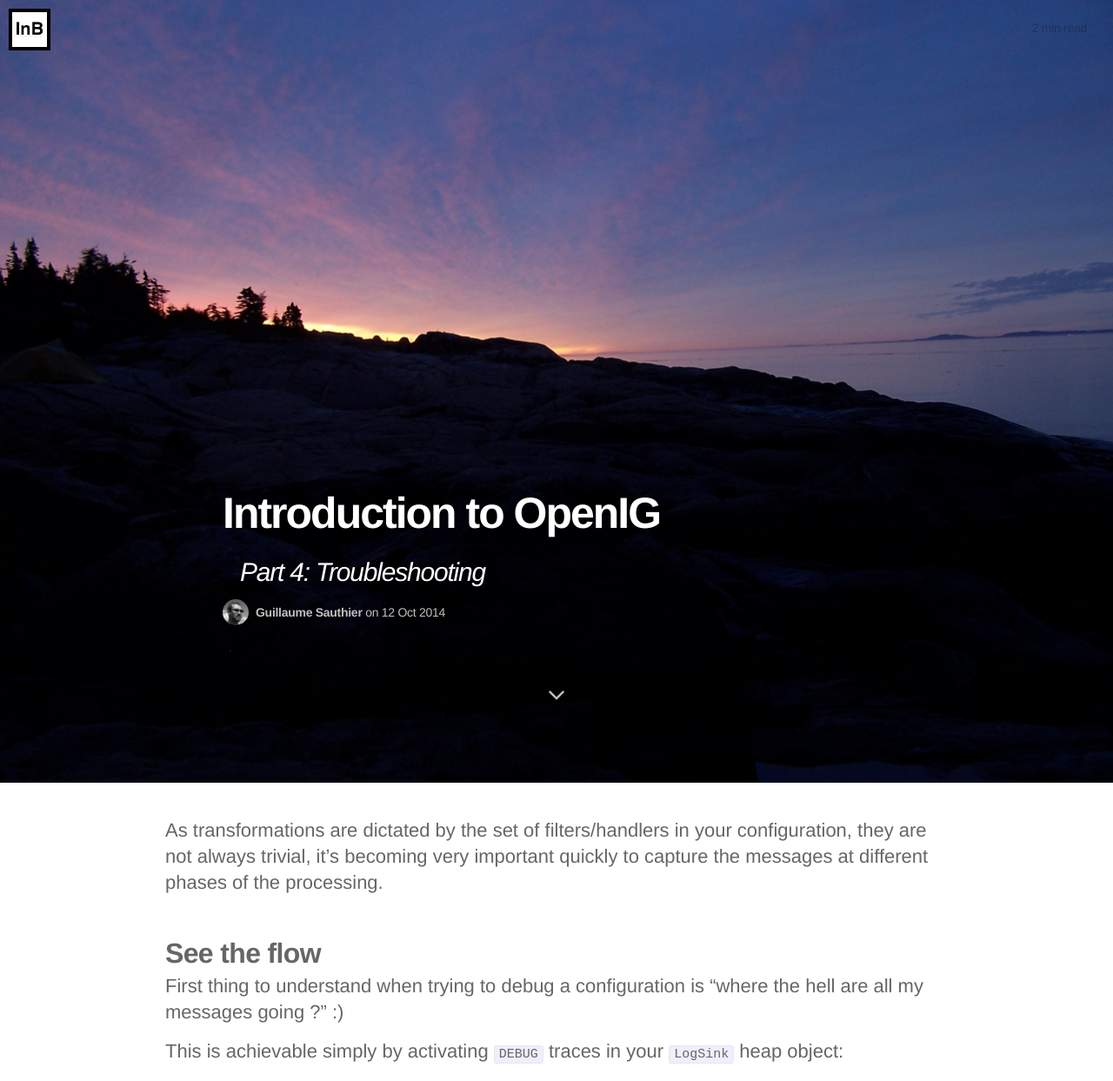
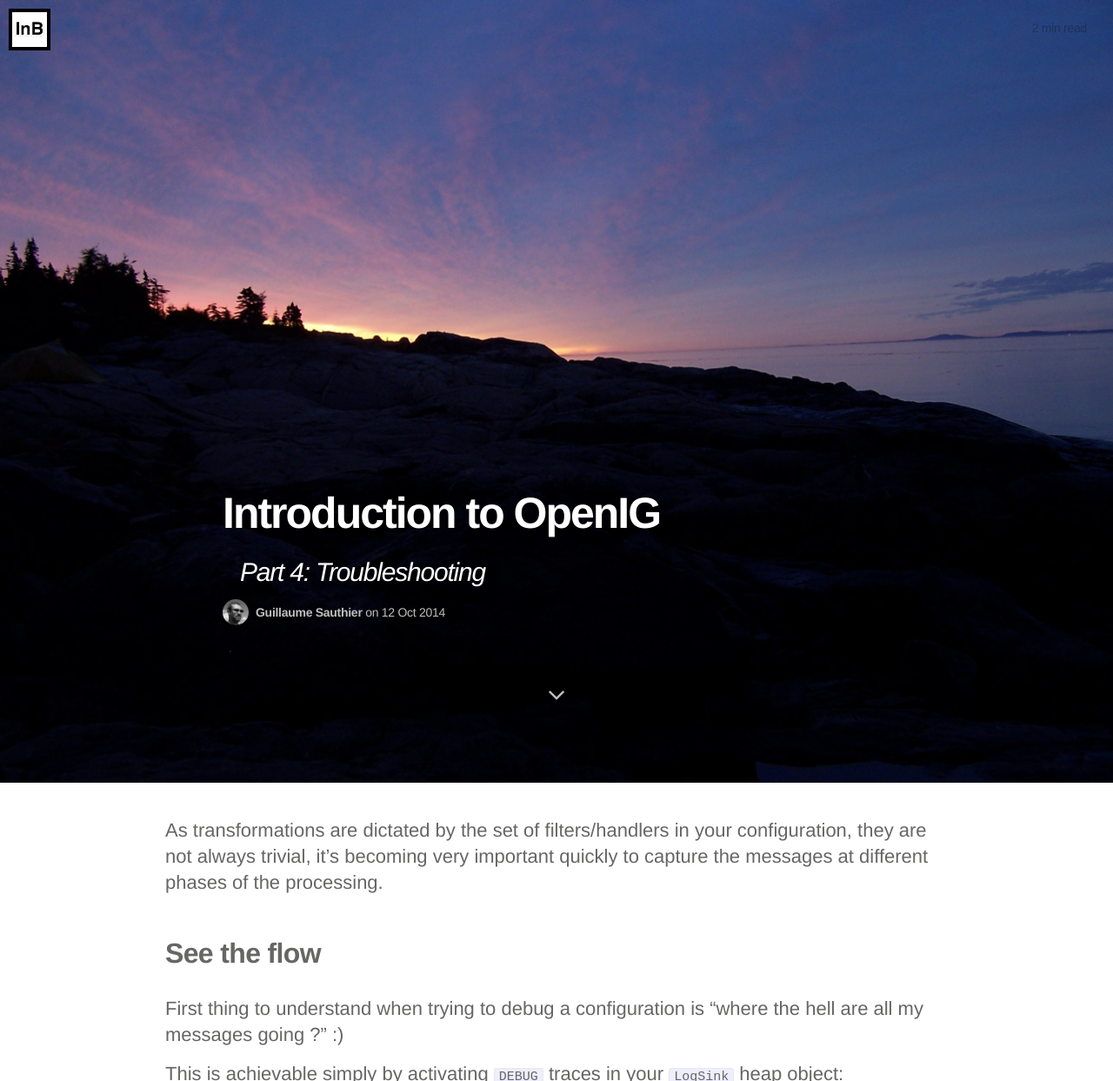
Before and after one commit to sauthieg/sauthieg.github.io, a Jekyll site: the page built from _posts/2014-10-12-welcome-to-openig-part-4.markdown, in a window 1280 px wide. Shown: the top 1243 px of the page at 87% size. Built offline with Jekyll 4.4.1, drawn with Linux system fonts in a browser that asks for light colours; nearby versions of some CDN libraries; some web fonts are replaced; Markdown is read by kramdown in place of the engine named in the settings; comment, search, counter and statistics services are not loaded; grey boxes are pictures that could not be loaded.

Commit message:
Small style fixes

```diff
--- a/css/main.sass
+++ b/css/main.sass
@@ -416,7 +416,7 @@ a
       line-height: 1.3
       margin: 0
       font-family: $font-sans
-      margin-bottom: 4px
+      margin-bottom: 15px
     h1
       letter-spacing: -0.02em
       font-weight: 700
@@ -424,7 +424,7 @@ a
       font-size: 32px
       line-height: 1.2
       //padding-top: 31px
-      margin-bottom: 4px
+      margin-bottom: 30px
     h2
       letter-spacing: -0.02em
       font-weight: 700
```
